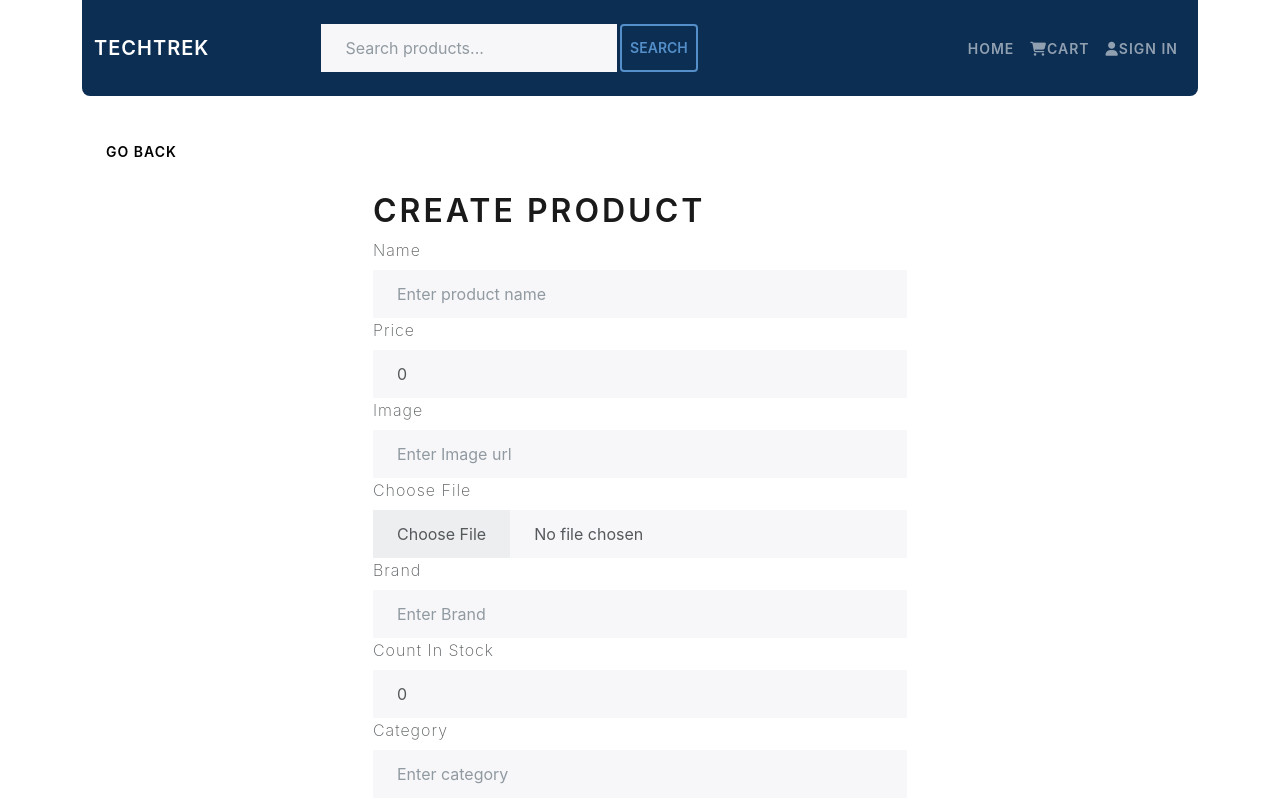
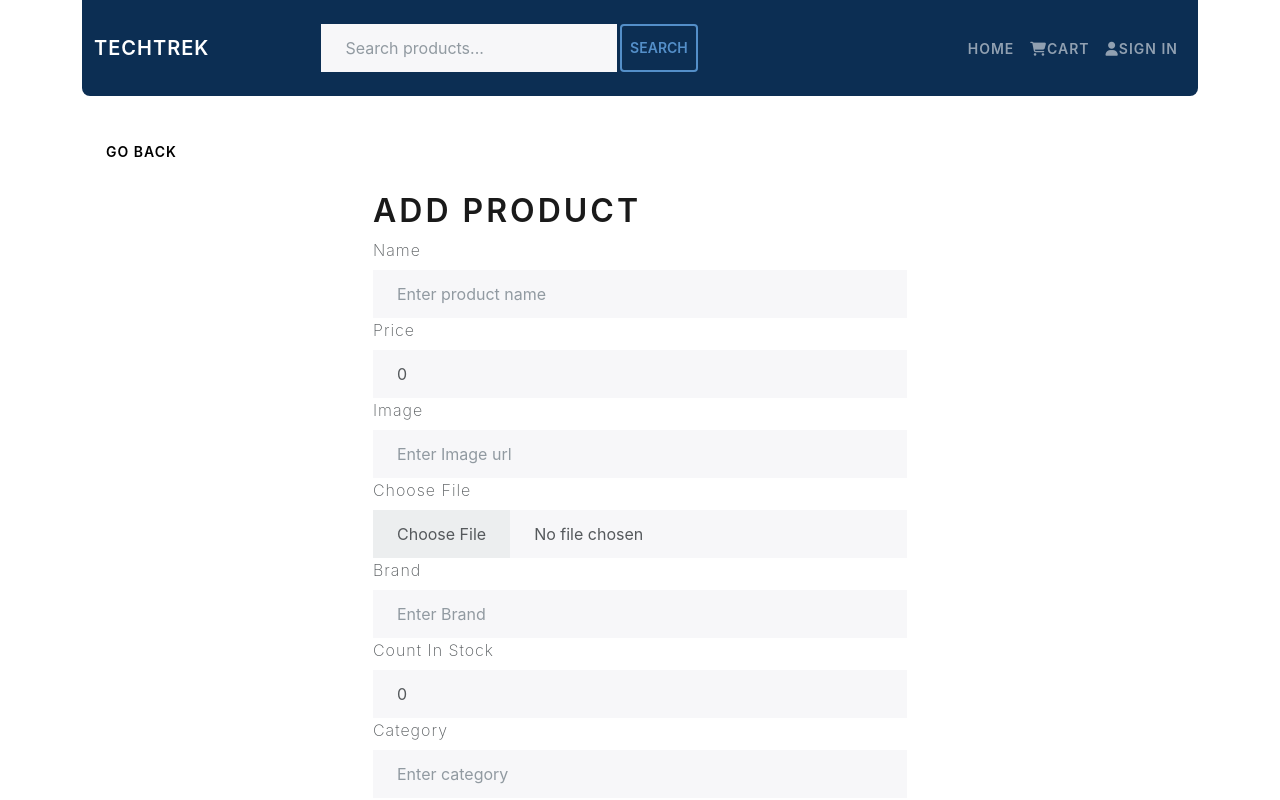
Before and after one commit to kamel996/TechTrek, a React (Create React App) app in the folder frontend/: page /admin/product/create in a window 1280 px wide. Shown: the top 800 px of the page. Built offline with nearby package versions, Linux system fonts and the light colour scheme; no server answers.

Commit message:
fixing bug

```diff
--- a/frontend/src/Pages/ProductCreate.Page.js
+++ b/frontend/src/Pages/ProductCreate.Page.js
@@ -102,7 +102,7 @@ function ProductCreatePage() {
         Go Back
       </Link>
       <FormContainer>
-        <h1>Create Product</h1>
+        <h1>Add Product</h1>
         {loadingCreate && <Loading />}
         {errorCreate && <Message variant="danger">{errorCreate}</Message>}
         {loading ? (
--- a/frontend/src/Pages/ProductListPage.js
+++ b/frontend/src/Pages/ProductListPage.js
@@ -75,7 +75,7 @@ const ProductListPage = () => {
         </Col>
         <Col className="text-right" style={{ textAlign: "right" }}>
           <Button className="my-3" onClick={createProductHandler}>
-            <i className="fas fa-plus"></i>Create Product
+            <i className="fas fa-plus"></i>Add Product
           </Button>
         </Col>
       </Row>
```
